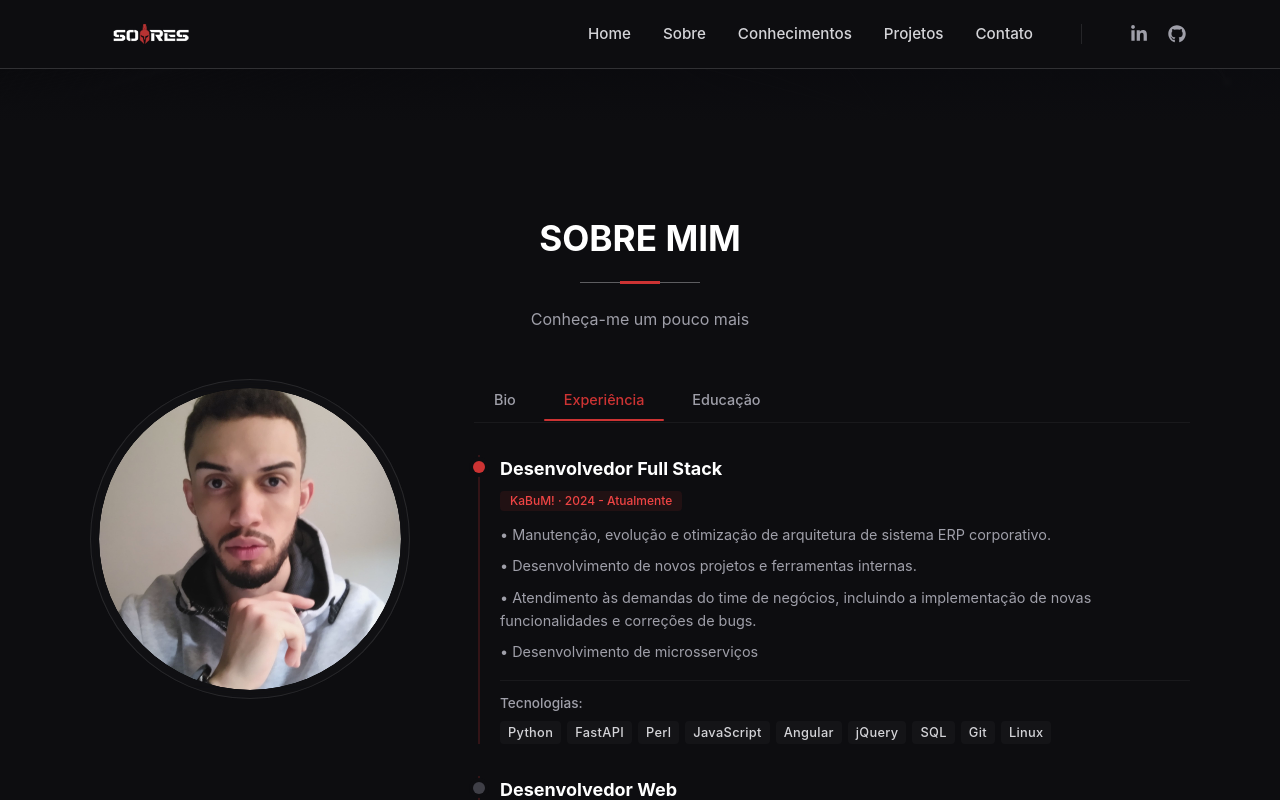
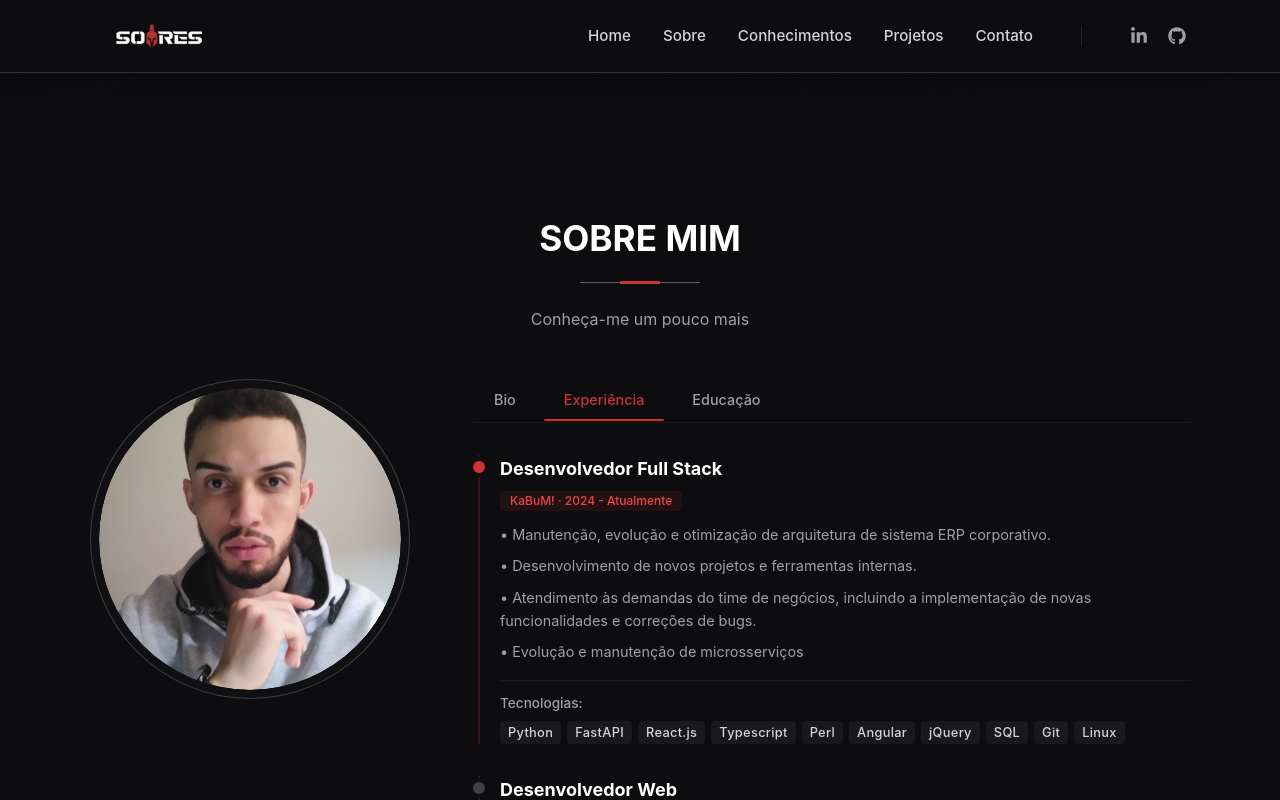
Before and after one commit to TeuSoares/portfolio, a Next.js app: page / in a window 1280 px wide. Both pictures are taken after a click on the button "Experiência". Shown: the part 679-1479 px from the top of the page. Built offline with nearby package versions, Linux system fonts and the light colour scheme.

Commit message:
style: melhorar estilos

```diff
--- a/components/About.tsx
+++ b/components/About.tsx
@@ -15,7 +15,7 @@
     isCurrent: false,
     description: [
       "Implementação de novas features e desenvolvimento de novos sistemas web.",
-      "Orquestração e automação de deploys em ambientes de homologação e produção.",
+      "Realizar deploys em ambientes de homologação e produção.",
     ],
     technologies: [
       "PHP",
@@ -37,13 +37,14 @@
       "Manutenção, evolução e otimização de arquitetura de sistema ERP corporativo.",
       "Desenvolvimento de novos projetos e ferramentas internas.",
       "Atendimento às demandas do time de negócios, incluindo a implementação de novas funcionalidades e correções de bugs.",
-      "Desenvolvimento de microsserviços",
+      "Evolução e manutenção de microsserviços",
     ],
     technologies: [
       "Python",
       "FastAPI",
+      "React.js",
+      "Typescript",
       "Perl",
-      "JavaScript",
       "Angular",
       "jQuery",
       "SQL",
@@ -103,7 +104,7 @@
 
         <div className="flex flex-col lg:flex-row items-center lg:items-start gap-12 lg:gap-16 max-w-275 mx-auto">
           <div className="shrink-0 w-64 h-64 md:w-80 md:h-80 relative select-none">
-            <div className="w-full h-full relative rounded-full border border-white/10 p-2 bg-zinc-900/30 backdrop-blur-sm">
+            <div className="w-full h-full relative rounded-full border border-white/20 p-2 bg-zinc-900/30 backdrop-blur-sm">
               <div className="w-full h-full relative rounded-full overflow-hidden">
                 <Image
                   src="/img/assets/profile.png"
--- a/components/Navbar.tsx
+++ b/components/Navbar.tsx
@@ -55,7 +55,7 @@
               width={110}
               height={28}
               style={{ width: "auto" }}
-              className="h-7 w-auto object-contain"
+              className="h-8 w-auto object-contain"
               priority
             />
           </a>
--- a/components/ui/Badge.tsx
+++ b/components/ui/Badge.tsx
@@ -11,7 +11,7 @@
 
 export default function Badge({ children, variant = "clean" }: BadgeProps) {
   const variantStyles: Record<BadgeVariant, string> = {
-    clean: "bg-zinc-800/30 text-zinc-300",
+    clean: "bg-zinc-800/50 text-zinc-300",
     brand: "bg-brand/20 text-zinc-200",
     zinc: "bg-zinc-800/50 text-zinc-400",
   };
--- a/components/ui/TimelineItem.tsx
+++ b/components/ui/TimelineItem.tsx
@@ -34,7 +34,7 @@
         className={`px-2.5 py-0.5 rounded text-xs inline-block mb-3 font-medium ${
           isCurrent
             ? "bg-brand/10 text-brand-hover"
-            : "bg-zinc-800 text-zinc-400"
+            : "bg-zinc-800 text-zinc-300"
         }`}
       >
         {business} · {period}
```
